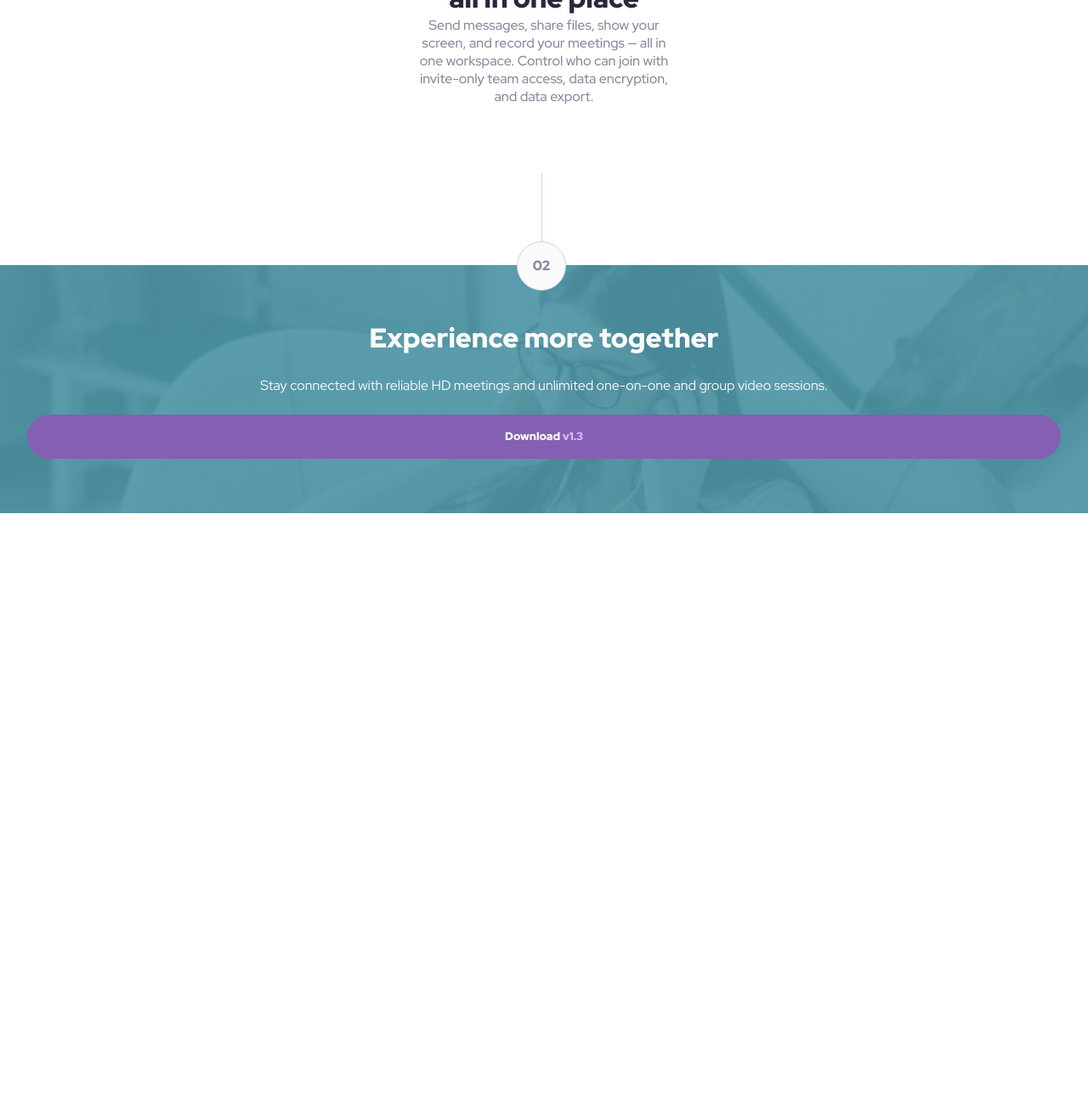
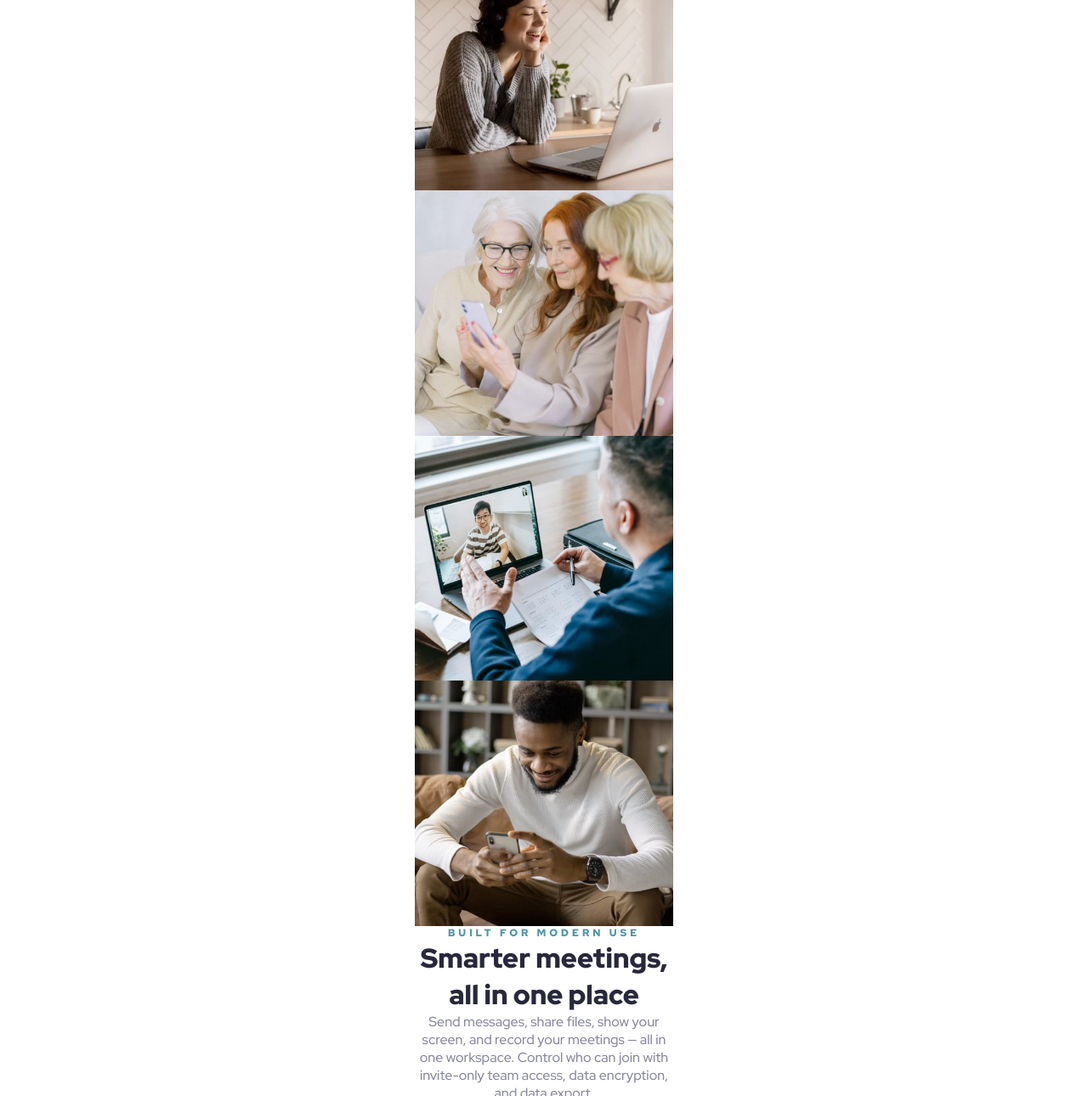
Before and after one commit to nursh/FM-Meet-Landing-Page, a plain HTML site: page index.html in a window 1280 px wide. Shown: the part 1200-2490 px from the top of the page at 85% size. Before the commit the page ends 1804 px from the top, so only its background shows below. Drawn offline with Linux system fonts and the light colour scheme.

Commit message:
add markup for images

```diff
--- a/index.html
+++ b/index.html
@@ -45,10 +45,17 @@
         <div class="round-sec-line"></div>
         <span class="round-sec-text">01</span>
       </div>
+
+      <div class="image-gallery">
+        <img src="./assets/desktop/image-woman-in-videocall.jpg" alt="">
+        <img src="./assets/desktop/image-women-videochatting.jpg" alt="">
+        <img src="./assets/desktop/image-men-in-meeting.jpg" alt="">
+        <img src="./assets/desktop/image-man-texting.jpg" alt="">
+      </div>
+
       <h3>Built for modern use</h3>
 
       <h2>Smarter meetings, all in one place</h2>
-
       <p>
         Send messages, share files, show your screen, and record your meetings —
         all in one workspace. Control who can join with invite-only team access,
--- a/styles.css
+++ b/styles.css
@@ -182,7 +182,7 @@ footer {
 }
 
 h1 {
-  font-size: var(--text-2);
+  font-size: clamp(var(--text-2), 1.6rem + 2.25vw, var(--text-1));
   color: var(--clr-slate-900);
   font-weight: 900;
 }
@@ -265,9 +265,8 @@ main {
     justify-content: space-between;
     align-items: center;
     gap: var(--spacing-400);
+    padding: var(--spacing-800) var(--spacing-1000);
   }
-
-
 
   .hero-text > *+* {
     margin-top: var(--spacing-400);
```
